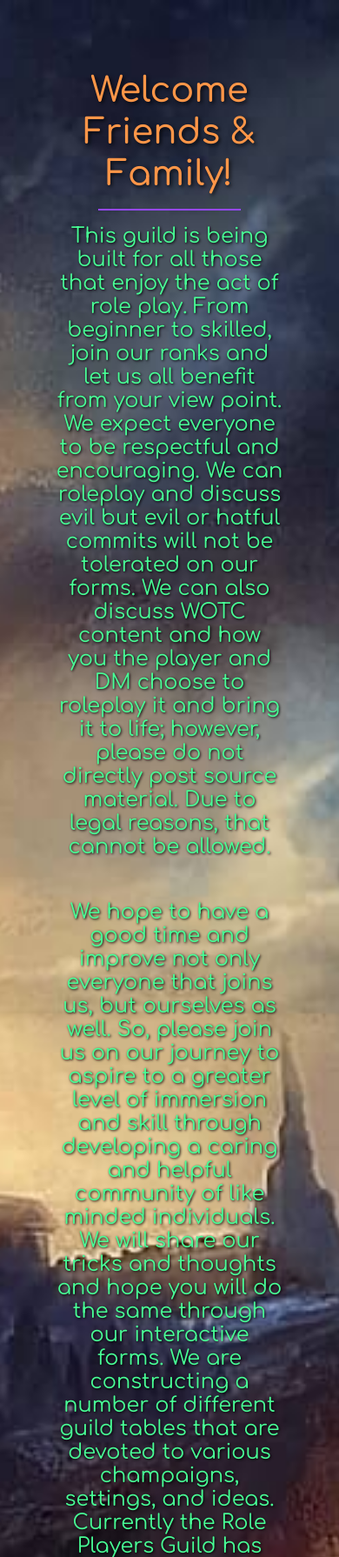
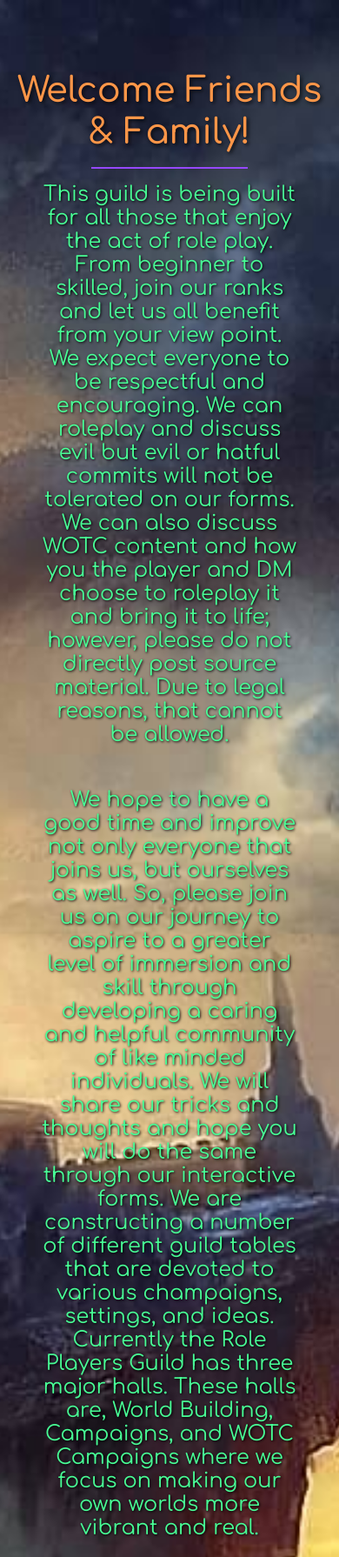
Before and after one commit to Richardaeld/Role_Players_Guild, a Flask app: page /about_us in a window 390 px wide. Shown: the part 64-1854 px from the top of the page at 87% size. Run offline with Flask 2, Linux system fonts and the light colour scheme; some libraries are stand-ins or nearby versions.

Commit message:
added a layer of responsiveness to 'about_us.html'

```diff
--- a/templates/about_us.html
+++ b/templates/about_us.html
@@ -8,7 +8,7 @@
         <div class="col-12 about-us">
             <div class="row no-gutters justify-content-center landing-tab">
 
-                <div class="col-10 landing-tab-bump">
+                <div class="col-11 col-md-10 landing-tab-bump">
                     <h1>
                         Welcome Friends & Family!
                     </h1>
```
